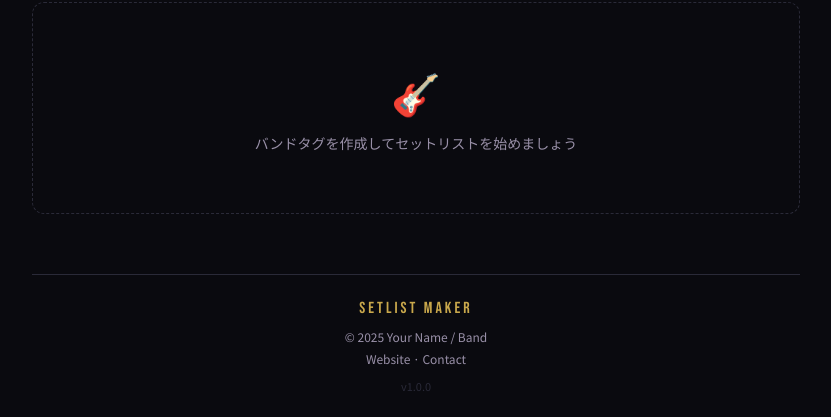
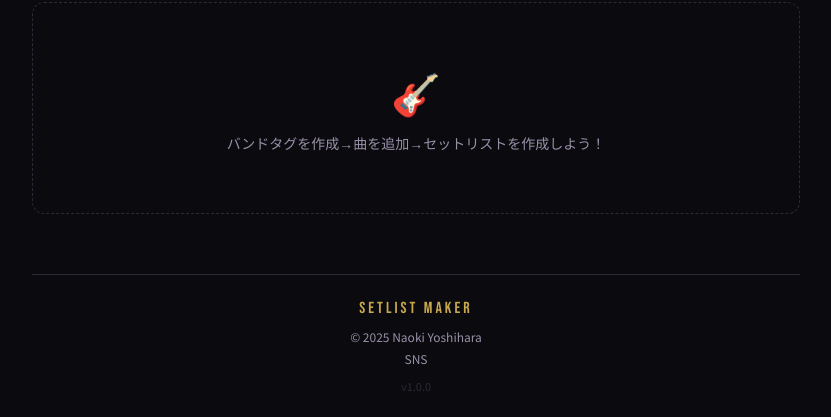
Before and after one commit to gagana0208/my-setlist, a React (Vite) app: page / in a window 1280 px wide. Shown: the part 179-596 px from the top of the page, without its empty margins (224-1055 px from the left). Built offline with nearby package versions, Linux system fonts and the light colour scheme; a web font is replaced by a local one.

Commit message:
text Mod

```diff
--- a/src/App.jsx
+++ b/src/App.jsx
@@ -410,7 +410,7 @@ function HomeView({ data, setData, onOpenSetlist }) {
           color: "var(--text2)"
         }}>
           <div style={{ fontSize: 40, marginBottom: 12 }}>🎸</div>
-          <div style={{ fontSize: 14 }}>バンドタグを作成してセットリストを始めましょう</div>
+          <div style={{ fontSize: 14 }}>バンドタグを作成→曲を追加→セットリストを作成しよう！</div>
         </div>
       )}
 
@@ -627,18 +627,16 @@ function HomeView({ data, setData, onOpenSetlist }) {
         }}>SETLIST MAKER</div>
         {/* ↓ ここにWebサイトや開発者情報を記載してください */}
         <div style={{ fontSize: 12, color: "var(--text2)", lineHeight: 1.8 }}>
-          <div>© 2025 Your Name / Band</div>
+          <div>© 2025 Naoki Yoshihara</div>
           <div>
-            <a href="#" style={{ color: "var(--text2)", textDecoration: "none" }}
+            <a
+              href="https://X.com/gagana02"
+              target="_blank"
+              rel="noopener noreferrer"
+              style={{ color: "var(--text2)", textDecoration: "none" }}
               onMouseEnter={e => e.target.style.color = "var(--gold)"}
               onMouseLeave={e => e.target.style.color = "var(--text2)"}>
-              Website
-            </a>
-            {" · "}
-            <a href="#" style={{ color: "var(--text2)", textDecoration: "none" }}
-              onMouseEnter={e => e.target.style.color = "var(--gold)"}
-              onMouseLeave={e => e.target.style.color = "var(--text2)"}>
-              Contact
+              SNS
             </a>
           </div>
           <div style={{ marginTop: 8, fontSize: 11, color: "var(--border)" }}>v1.0.0</div>
```
